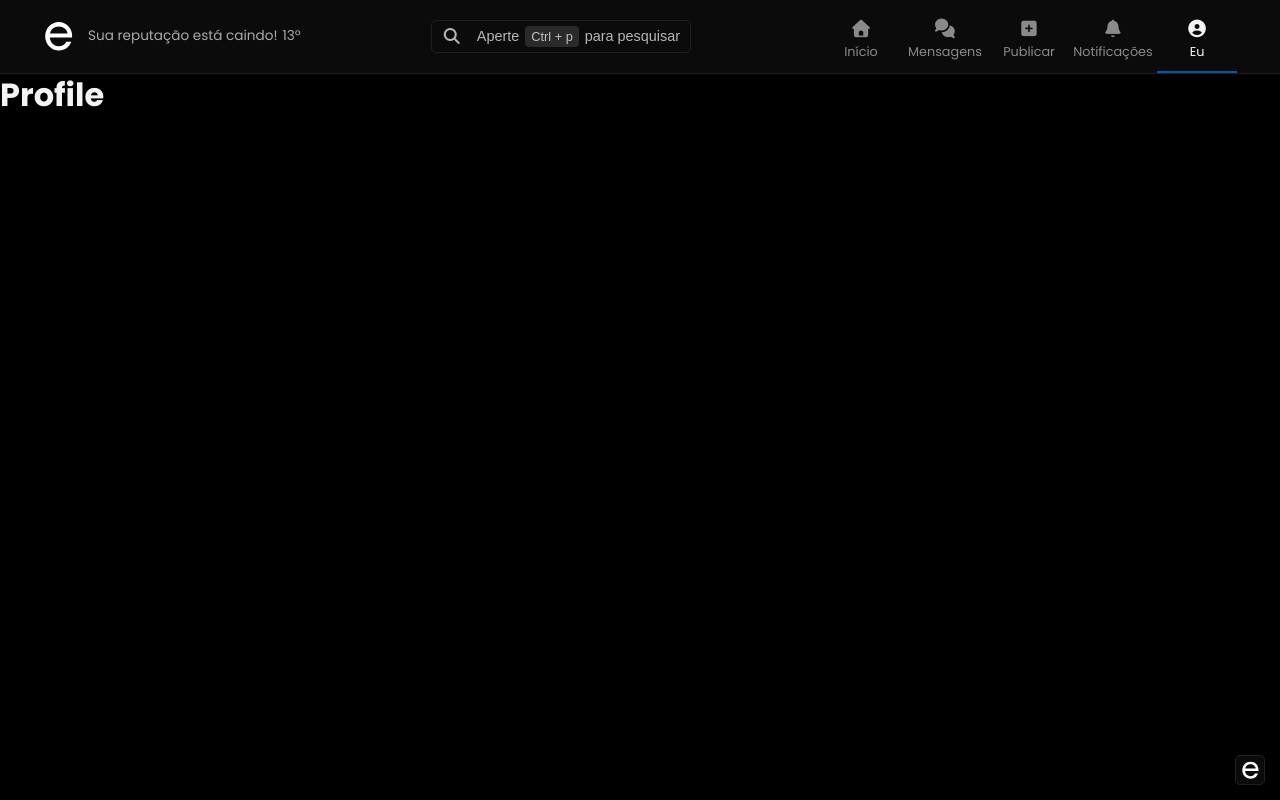
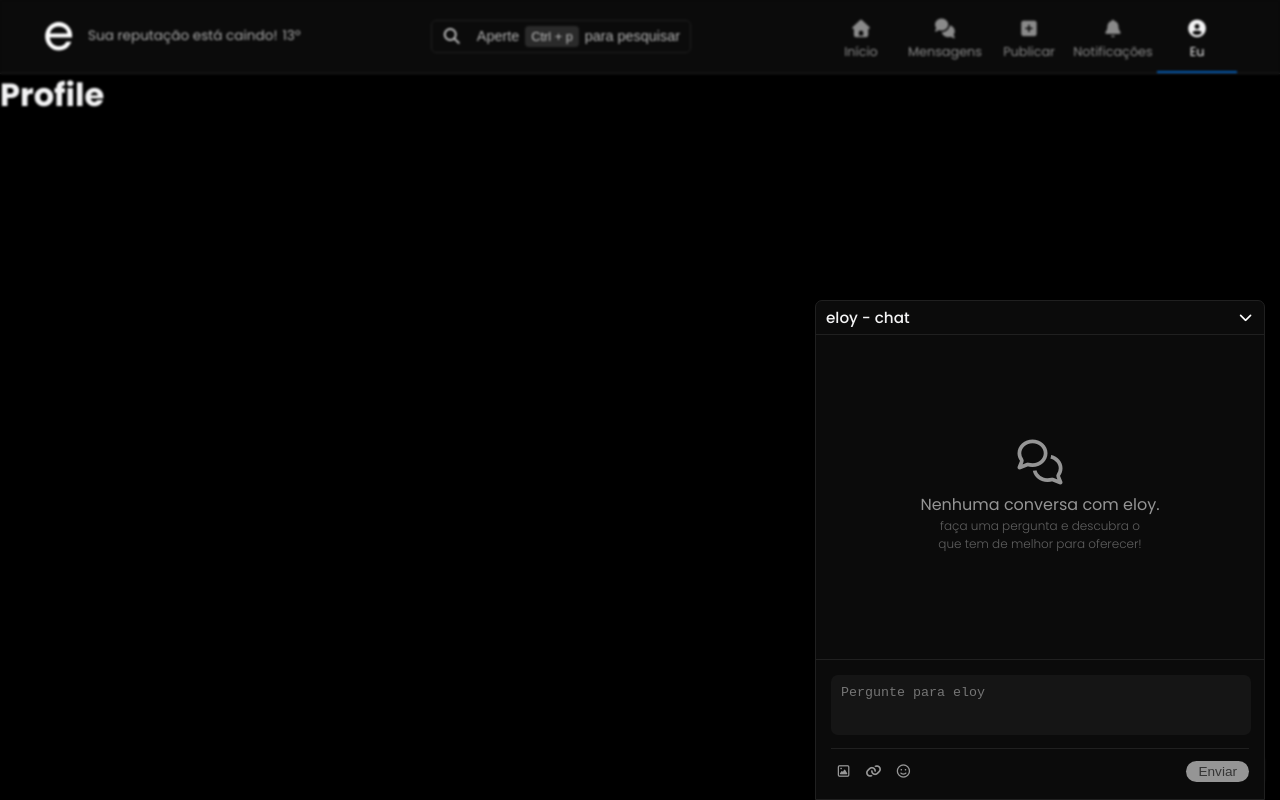
Before and after one commit to Gs-FIAP-eloy/Gs-Front-Web, a React (Vite) app: page /profile in a window 1280 px wide. Both pictures are taken after a click on the element 1250 px from the left and 770 px from the top of the page. Built offline with nearby package versions, Linux system fonts and the light colour scheme.

Commit message:
a- criando e estilizando chat eloy

```diff
--- a/src/components/Icon.jsx
+++ b/src/components/Icon.jsx
@@ -1,11 +1,60 @@
+import { useRef } from "react";
+import { useModal } from "../hook/useModal";
 import logo from '../assets/svg/logo-light.svg'
+import '../css/chat-eloy.css'
 
 const Icon = () => {
-  return (
-    <article className='btn-chat-eloy'>
-        <img src={logo} title="Conversar com eloy" />
-    </article>
-  )
+
+    const { isOpen, openModal, closeModal } = useModal();
+    const modalRef = useRef(null);
+
+    const handleClickOutside = (e) => {
+        if (modalRef.current && !modalRef.current.contains(e.target)) {
+            closeModal();
+        }
+    };
+
+    return (
+        <section>
+            <article onClick={openModal} className='btn-chat-eloy'>
+                <img src={logo} title="Conversar com eloy" />
+            </article>
+
+            {isOpen && (
+                <section className="ctn-chat-eloy" onClick={handleClickOutside}>
+                    <section className="chat-eloy" ref={modalRef}>
+                        <div className="header-chat-eloy">
+                            <h1>eloy - chat</h1>
+                            <button onClick={closeModal}><i className="fa-solid fa-chevron-down"></i></button>
+                        </div>
+
+                        <section className="content-chat-eloy">
+                            <div className="no-chat-eloy">
+                                <i className="fa-regular fa-comments"></i>
+                                <h2>Nenhuma conversa com eloy.</h2>
+                                <p>faça uma pergunta e descubra o que tem de melhor para oferecer!</p>
+                            </div>
+
+                        </section>
+
+                        <section className="ctn-input-chat-eloy">
+                            <textarea placeholder="Pergunte para eloy"></textarea>
+                            <section className="send-message-chat-eloy">
+                                <div className="btn-left-chat-eloy">
+                                    <button><i className="fa-regular fa-image"></i></button>
+                                    <button><i className="fa-solid fa-link"></i></button>
+                                    <button><i className="fa-regular fa-face-smile"></i></button>
+                                </div>
+                                <div className="btn-right-chat-eloy">
+                                    <button className="blocked">Enviar</button>
+                                </div>
+                            </section>
+                        </section>
+                    </section>
+                </section>
+            )}
+        </section>
+    )
 }
 
 export default Icon
--- /dev/null
+++ b/src/css/chat-eloy.css
@@ -0,0 +1,146 @@
+.ctn-chat-eloy {
+    position: fixed;
+    display: flex;
+    top: 0;
+    left: 0;
+    width: 100%;
+    height: 100vh;
+    backdrop-filter: blur(1px);
+}
+
+.chat-eloy {
+    position: absolute;
+    bottom: 0px;
+    right: 15px;
+    display: flex;
+    flex-direction: column;
+    width: 450px;
+    height: 500px;
+    background: var(--background-card);
+    border: 1.2px solid var(--border-color);
+    border-radius: 7px 7px 0px 0px;
+    box-shadow: 0px 0px 10px 2px #000000aa;
+    animation: fadeIn 0.2s ease-in-out;
+}
+
+.header-chat-eloy {
+    display: flex;
+    justify-content: space-between;
+    padding: 5px 10px;
+    border-bottom: 1px solid var(--border-color);
+}
+
+.header-chat-eloy h1 {
+    font-size: 0.95rem;
+    font-weight: 500;
+}
+
+.header-chat-eloy button {
+    display: flex;
+    align-items: center;
+    justify-content: center;
+    background: transparent;
+    color: #fff;
+    border: none;
+    cursor: pointer;
+}
+
+.content-chat-eloy {
+    display: flex;
+    flex-direction: column;
+    width: 100%;
+    height: 100%;
+}
+
+.no-chat-eloy{
+    display: flex;
+    flex-direction: column;
+    align-items: center;
+    justify-content: center;
+    height: 100%;
+}
+
+.no-chat-eloy i {
+    font-size: 2.5rem;
+    color: #959595;
+}
+
+.no-chat-eloy h2{
+    margin-top: 10px;
+    font-size: 1rem;
+    font-weight: 400;
+    color: #959595;
+}
+
+.no-chat-eloy p{
+    text-align: center;
+    width: 220px;
+    font-size: 0.75rem;
+    font-weight: 300;
+    color: #606060;
+}
+
+.ctn-input-chat-eloy {
+    display: flex;
+    flex-direction: column;
+    padding: 15px;
+    gap: 13px;
+    border-top: 1px solid var(--border-color);
+}
+
+.ctn-input-chat-eloy textarea {
+    display: flex;
+    width: 420px;
+    height: 60px;
+    padding: 10px;
+    outline: none;
+    border: none;
+    resize: none;
+    border-radius: var(--border);
+    background: var(--dark-color);
+    color: var(--light);
+}
+
+.send-message-chat-eloy {
+    display: flex;
+    align-items: center;
+    justify-content: space-between;
+    border-top: 1px solid var(--border-color);
+    padding: 10px 0 0 0;
+}
+
+.btn-left-chat-eloy {
+    display: flex;
+    gap: 5px;
+}
+
+.btn-left-chat-eloy button {
+    display: flex;
+    align-items: center;
+    justify-content: center;
+    width: 25px;
+    height: 25px;
+    background: transparent;
+    border-radius: 50%;
+    border: none;
+    color: #989898;
+    cursor: pointer;
+}
+
+.btn-left-chat-eloy button:hover {
+    background: #202020;
+}
+
+.btn-right-chat-eloy button {
+    display: flex;
+    align-items: center;
+    justify-content: center;
+    padding: 3px 12px;
+    font-size: 0.85rem;
+    font-weight: 500;
+    border-radius: 50px;
+    border: none;
+    background: #959595;
+    color: #353535;
+    cursor: no-drop;
+}
--- a/src/css/style.css
+++ b/src/css/style.css
@@ -11,7 +11,7 @@
 
 :root{
     --light-color: #f4f4f5;
-    --dark-color: #000;
+    --dark-color: #151515;
     --background: #000000;
     --background-card: #0b0b0b;
     --border-color: #202020;
@@ -84,3 +84,9 @@ body{
     font-weight: 300;
     color: #747474;
 }
+
+
+@keyframes fadeIn {
+  from { opacity: 0; transform: scale(0.95); }
+  to { opacity: 1; transform: scale(1); }
+}
--- /dev/null
+++ b/src/hook/useModal.js
@@ -0,0 +1,16 @@
+import { useState, useCallback } from "react";
+
+export function useModal() {
+  const [isOpen, setIsOpen] = useState(false);
+
+  const openModal = useCallback(() => setIsOpen(true), []);
+  const closeModal = useCallback(() => setIsOpen(false), []);
+  const toggleModal = useCallback(() => setIsOpen(prev => !prev), []);
+
+  return {
+    isOpen,
+    openModal,
+    closeModal,
+    toggleModal,
+  };
+}
```
